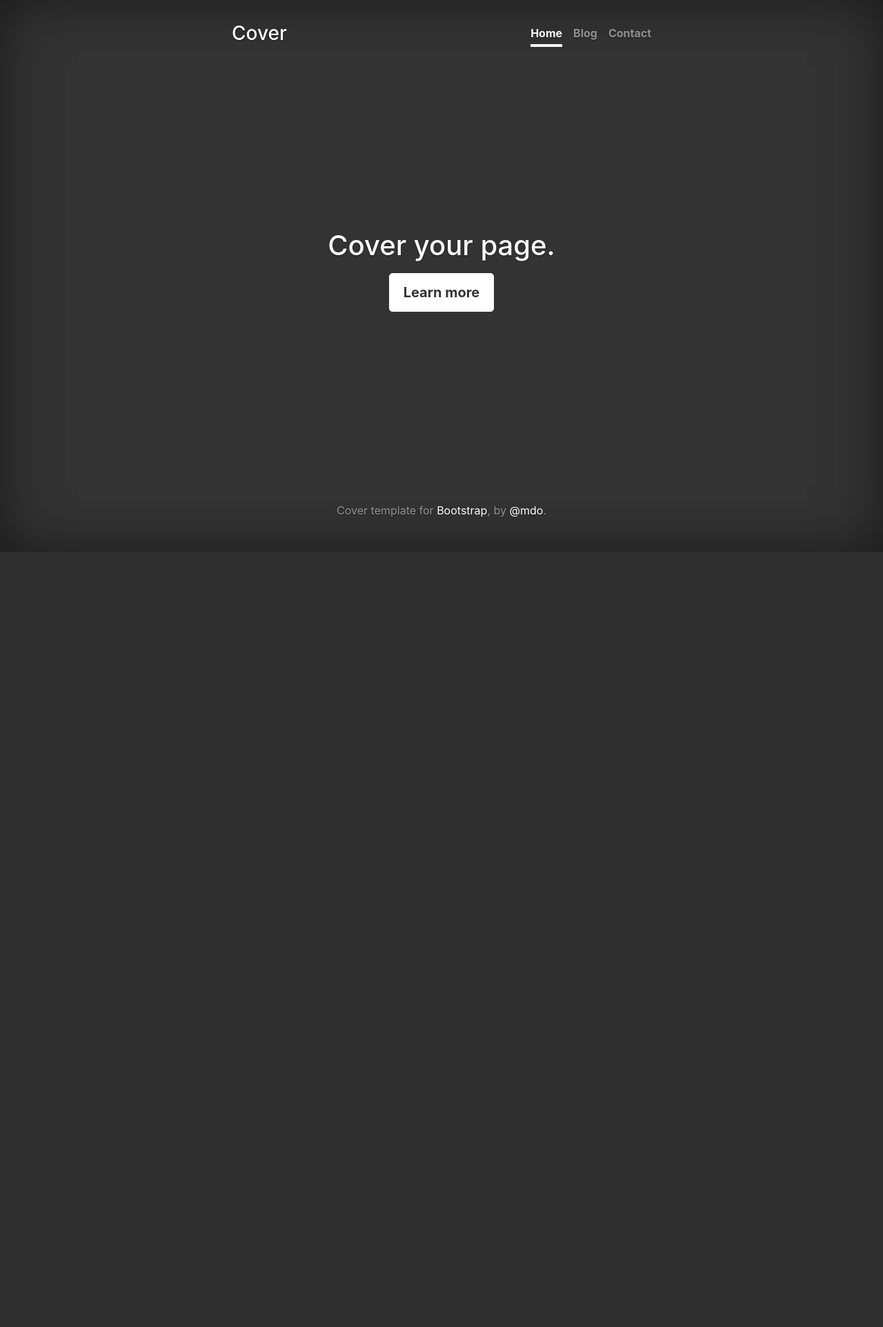
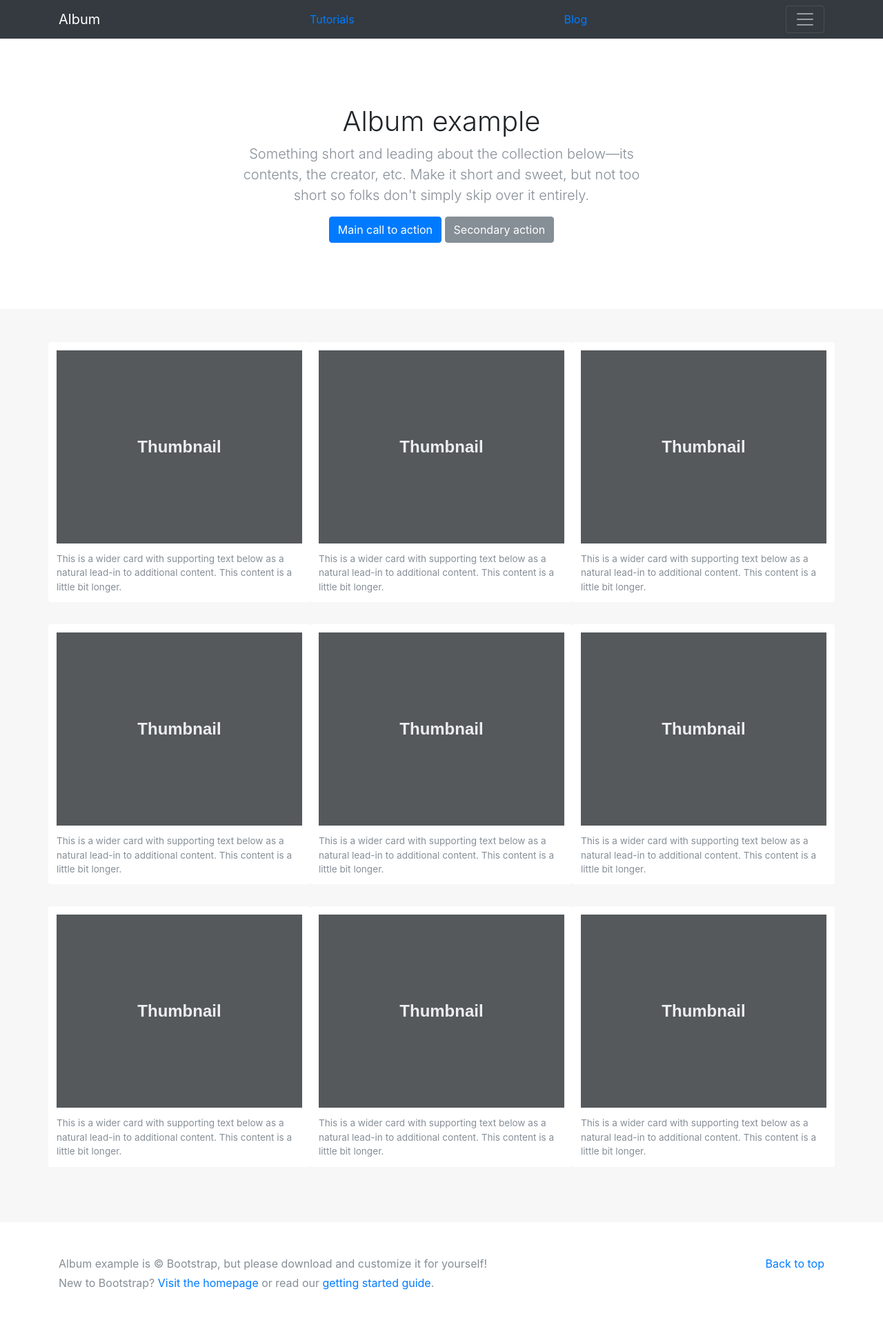
Before and after one commit to khursheedali38/Personal-Web, a Django app: page / in a window 1280 px wide. Shown: the whole page at 69% size. Before the commit the page ends 800 px from the top, so only its background shows below. Run offline with Django 3.2, Linux system fonts and the light colour scheme; some libraries are stand-ins or nearby versions.

Commit message:
added template to work ahead

```diff
--- a/blog/templates/blog/blog.html
+++ b/blog/templates/blog/blog.html
@@ -1,6 +1,10 @@
 {% extends "personal/header.html" %}
 {% block content %}
     {% for post in object_list %}
-        <h6>{{post.date|date:"Y-m-d"}}<a href = "/blog/{{post.id}}">&nbsp;&nbsp;{{post.title}}</a></h6>
+        <div class="card">
+                <div class="card-body">
+                        <h6>{{post.date|date:"Y-m-d"}}<a href = "/blog/{{post.id}}">&nbsp;&nbsp;{{post.title}}</a></h6>
+                </div>
+        </div>
     {% endfor %}
 {% endblock %}
--- /dev/null
+++ b/personal/static/personal/css/album.css
@@ -0,0 +1,58 @@
+body {
+  min-height: 75rem; /* Can be removed; just added for demo purposes */
+}
+
+.navbar {
+  margin-bottom: 0;
+}
+
+.jumbotron {
+  padding-top: 6rem;
+  padding-bottom: 6rem;
+  margin-bottom: 0;
+  background-color: #fff;
+}
+
+.jumbotron p:last-child {
+  margin-bottom: 0;
+}
+
+.jumbotron-heading {
+  font-weight: 300;
+}
+
+.jumbotron .container {
+  max-width: 40rem;
+}
+
+.album {
+  min-height: 50rem; /* Can be removed; just added for demo purposes */
+  padding-top: 3rem;
+  padding-bottom: 3rem;
+  background-color: #f7f7f7;
+}
+
+.card {
+  float: left;
+  width: 33.333%;
+  padding: .75rem;
+  margin-bottom: 2rem;
+  border: 0;
+}
+
+.card > img {
+  margin-bottom: .75rem;
+}
+
+.card-text {
+  font-size: 85%;
+}
+
+footer {
+  padding-top: 3rem;
+  padding-bottom: 3rem;
+}
+
+footer p {
+  margin-bottom: .25rem;
+}
--- a/personal/static/personal/css/cover.css
+++ /dev/null
@@ -1,161 +0,0 @@
-/*
- * Globals
- */
-
-/* Links */
-a,
-a:focus,
-a:hover {
-  color: #fff;
-}
-
-/* Custom default button */
-.btn-secondary,
-.btn-secondary:hover,
-.btn-secondary:focus {
-  color: #333;
-  text-shadow: none; /* Prevent inheritance from `body` */
-  background-color: #fff;
-  border: .05rem solid #fff;
-}
-
-
-/*
- * Base structure
- */
-
-html,
-body {
-  height: 100%;
-  background-color: #333;
-}
-body {
-  color: #fff;
-  text-align: center;
-  text-shadow: 0 .05rem .1rem rgba(0,0,0,.5);
-}
-
-/* Extra markup and styles for table-esque vertical and horizontal centering */
-.site-wrapper {
-  display: table;
-  width: 100%;
-  height: 100%; /* For at least Firefox */
-  min-height: 100%;
-  box-shadow: inset 0 0 5rem rgba(0,0,0,.5);
-}
-.site-wrapper-inner {
-  display: table-cell;
-  vertical-align: top;
-}
-.cover-container {
-  margin-right: auto;
-  margin-left: auto;
-}
-
-/* Padding for spacing */
-.inner {
-  padding: 2rem;
-}
-
-
-/*
- * Header
- */
-
-.masthead {
-  margin-bottom: 2rem;
-}
-
-.masthead-brand {
-  margin-bottom: 0;
-}
-
-.nav-masthead .nav-link {
-  padding: .25rem 0;
-  font-weight: 700;
-  color: rgba(255,255,255,.5);
-  background-color: transparent;
-  border-bottom: .25rem solid transparent;
-}
-
-.nav-masthead .nav-link:hover,
-.nav-masthead .nav-link:focus {
-  border-bottom-color: rgba(255,255,255,.25);
-}
-
-.nav-masthead .nav-link + .nav-link {
-  margin-left: 1rem;
-}
-
-.nav-masthead .active {
-  color: #fff;
-  border-bottom-color: #fff;
-}
-
-@media (min-width: 48em) {
-  .masthead-brand {
-    float: left;
-  }
-  .nav-masthead {
-    float: right;
-  }
-}
-
-
-/*
- * Cover
- */
-
-.cover {
-  padding: 0 1.5rem;
-}
-.cover .btn-lg {
-  padding: .75rem 1.25rem;
-  font-weight: 700;
-}
-
-
-/*
- * Footer
- */
-
-.mastfoot {
-  color: rgba(255,255,255,.5);
-}
-
-
-/*
- * Affix and center
- */
-
-@media (min-width: 40em) {
-  /* Pull out the header and footer */
-  .masthead {
-    position: fixed;
-    top: 0;
-  }
-  .mastfoot {
-    position: fixed;
-    bottom: 0;
-  }
-
-  /* Start the vertical centering */
-  .site-wrapper-inner {
-    vertical-align: middle;
-  }
-
-  /* Handle the widths */
-  .masthead,
-  .mastfoot,
-  .cover-container {
-    width: 100%; /* Must be percentage or pixels for horizontal alignment */
-  }
-}
-
-@media (min-width: 62em) {
-  .masthead,
-  .mastfoot,
-  .cover-container {
-    width: 42rem;
-  }
-}
--- a/personal/templates/personal/basic.html
+++ b/personal/templates/personal/basic.html
@@ -1,6 +1,10 @@
 {% extends "personal/header.html" %}
 {% block content %}
     {% for c in content %}
-        <p>{{c}}</p>
+    <div class="card">
+            <div class="card-body">
+              {{c}}
+            </div>
+          </div>
     {% endfor %}
 {% endblock %}
--- a/personal/templates/personal/header.html
+++ b/personal/templates/personal/header.html
@@ -6,60 +6,79 @@
     <meta name="description" content="">
     <meta name="author" content="">
 
-    <title>Cover Template for Bootstrap</title>
+    {% load staticfiles %}
+    <link rel="icon" href="{% static 'personal/img/favicon.ico' %}">
 
-    {% load staticfiles %}
-    <link rel="icon" href= "{% static 'personal/img/favicon.ico' %}">
+    <title>Album example for Bootstrap</title>
 
     <!-- Bootstrap core CSS -->
-    <link rel = "stylesheet" href="{% static 'personal/css/bootstrap.min.css' %}" type = "text/css">
+    <link href="{% static 'personal/css/bootstrap.min.css' %}" rel="stylesheet">
 
     <!-- Custom styles for this template -->
-    <link rel="stylesheet" href="{% static 'personal/css/cover.css' %}" rel="stylesheet">
+    <link href="{% static 'personal/css/album.css' %}" rel="stylesheet">
   </head>
 
   <body>
 
-    <div class="site-wrapper">
+    <header>
+      <div class="collapse bg-dark" id="navbarHeader">
+        <div class="container">
+          <div class="row">
+            <div class="col-sm-8 py-4">
+              <h4 class="text-white">About</h4>
+              <p class="text-muted">Add some information about the album below, the author, or any other background context. Make it a few sentences long so folks can pick up some informative tidbits. Then, link them off to some social networking sites or contact information.</p>
+            </div>
+            <div class="col-sm-4 py-4">
+              <h4 class="text-white">Contact</h4>
+              <ul class="list-unstyled">
+                <li><a href="#" class="text-white">Follow on Twitter</a></li>
+                <li><a href="#" class="text-white">Like on Facebook</a></li>
+                <li><a href="#" class="text-white">Email me</a></li>
+              </ul>
+            </div>
+          </div>
+        </div>
+      </div>
+      <div class="navbar navbar-dark bg-dark">
+        <div class="container d-flex justify-content-between">
+          <a href="/" class="navbar-brand">Album</a>
+          <a href="/tutorials/" class="nav-link">Tutorials</a>
+          <a href="/blog/" class="nav-link">Blog</a>
+          <button class="navbar-toggler" type="button" data-toggle="collapse" data-target="#navbarHeader" aria-controls="navbarHeader" aria-expanded="false" aria-label="Toggle navigation">
+            <span class="navbar-toggler-icon"></span>
+          </button>
+        </div>
+      </div>
+    </header>
 
-      <div class="site-wrapper-inner">
+    {% block content %}
+    {% endblock %}
 
-        <div class="cover-container">
-
-          <header class="masthead clearfix">
-            <div class="inner">
-              <h3 class="masthead-brand">Cover</h3>
-              <nav class="nav nav-masthead">
-                <a class="nav-link active" href="/">Home</a>
-                <a class="nav-link" href="/blog/">Blog</a>
-                <a class="nav-link" href="/contact/">Contact</a>
-              </nav>
-            </div>
-          </header>
-
-          {% block content %}
-          {% endblock %}
-
-          <footer class="mastfoot">
-            <div class="inner">
-              <p>Cover template for <a href="https://getbootstrap.com/">Bootstrap</a>, by <a href="https://twitter.com/mdo">@mdo</a>.</p>
-            </div>
-          </footer>
-
-        </div>
-
+    <footer class="text-muted">
+      <div class="container">
+        <p class="float-right">
+          <a href="#">Back to top</a>
+        </p>
+        <p>Album example is &copy; Bootstrap, but please download and customize it for yourself!</p>
+        <p>New to Bootstrap? <a href="../../">Visit the homepage</a> or read our <a href="../../getting-started/">getting started guide</a>.</p>
       </div>
-
-    </div>
+    </footer>
 
     <!-- Bootstrap core JavaScript
     ================================================== -->
     <!-- Placed at the end of the document so the pages load faster -->
-
     <script src="https://code.jquery.com/jquery-3.2.1.slim.min.js" integrity="sha384-KJ3o2DKtIkvYIK3UENzmM7KCkRr/rE9/Qpg6aAZGJwFDMVNA/GpGFF93hXpG5KkN" crossorigin="anonymous"></script>
     {% load staticfiles %}
-    <script>window.jQuery || document.write('<script src="{\% static \'personal/js/vendor/jquery.min.js\'\%}"><\/script>')</script>
+    <script>window.jQuery || document.write('<script src="{\% static \'personal/js/vendor/jquery.min.js\'\%}><\/script>')</script>
     <script src="{% static 'personal/js/vendor/popper.min.js'%}"></script>
     <script src="{% static 'personal/js/bootstrap.min.js'%}"></script>
+    <script src="{% static 'personal/js/vendor/holder.min.js'%}"></script>
+    <script>
+      Holder.addTheme('thumb', {
+        bg: '#55595c',
+        fg: '#eceeef',
+        text: 'Thumbnail'
+      });
+    </script>
   </body>
 </html>
--- a/personal/templates/personal/home.html
+++ b/personal/templates/personal/home.html
@@ -1,4 +1,64 @@
 {% extends "personal/header.html" %}
 {% block content %}
-{% include 'personal/includes/htmlsnippet.html' %}
+<main role="main">
+
+              <section class="jumbotron text-center">
+                <div class="container">
+                  <h1 class="jumbotron-heading">Album example</h1>
+                  <p class="lead text-muted">Something short and leading about the collection below—its contents, the creator, etc. Make it short and sweet, but not too short so folks don't simply skip over it entirely.</p>
+                  <p>
+                    <a href="#" class="btn btn-primary">Main call to action</a>
+                    <a href="#" class="btn btn-secondary">Secondary action</a>
+                  </p>
+                </div>
+              </section>
+
+              <div class="album text-muted">
+                <div class="container">
+
+                  <div class="row">
+                    <div class="card">
+                      <img data-src="holder.js/100px280?theme=thumb" alt="Card image cap">
+                      <p class="card-text">This is a wider card with supporting text below as a natural lead-in to additional content. This content is a little bit longer.</p>
+                    </div>
+                    <div class="card">
+                      <img data-src="holder.js/100px280?theme=thumb" alt="Card image cap">
+                      <p class="card-text">This is a wider card with supporting text below as a natural lead-in to additional content. This content is a little bit longer.</p>
+                    </div>
+                    <div class="card">
+                      <img data-src="holder.js/100px280?theme=thumb" alt="Card image cap">
+                      <p class="card-text">This is a wider card with supporting text below as a natural lead-in to additional content. This content is a little bit longer.</p>
+                    </div>
+
+                    <div class="card">
+                      <img data-src="holder.js/100px280?theme=thumb" alt="Card image cap">
+                      <p class="card-text">This is a wider card with supporting text below as a natural lead-in to additional content. This content is a little bit longer.</p>
+                    </div>
+                    <div class="card">
+                      <img data-src="holder.js/100px280?theme=thumb" alt="Card image cap">
+                      <p class="card-text">This is a wider card with supporting text below as a natural lead-in to additional content. This content is a little bit longer.</p>
+                    </div>
+                    <div class="card">
+                      <img data-src="holder.js/100px280?theme=thumb" alt="Card image cap">
+                      <p class="card-text">This is a wider card with supporting text below as a natural lead-in to additional content. This content is a little bit longer.</p>
+                    </div>
+
+                    <div class="card">
+                      <img data-src="holder.js/100px280?theme=thumb" alt="Card image cap">
+                      <p class="card-text">This is a wider card with supporting text below as a natural lead-in to additional content. This content is a little bit longer.</p>
+                    </div>
+                    <div class="card">
+                      <img data-src="holder.js/100px280?theme=thumb" alt="Card image cap">
+                      <p class="card-text">This is a wider card with supporting text below as a natural lead-in to additional content. This content is a little bit longer.</p>
+                    </div>
+                    <div class="card">
+                      <img data-src="holder.js/100px280?theme=thumb" alt="Card image cap">
+                      <p class="card-text">This is a wider card with supporting text below as a natural lead-in to additional content. This content is a little bit longer.</p>
+                    </div>
+                  </div>
+
+                </div>
+              </div>
+
+            </main>
 {% endblock %}
--- a/personal/templates/personal/includes/htmlsnippet.html
+++ b/personal/templates/personal/includes/htmlsnippet.html
@@ -1,9 +1,2 @@
 {% block content %}
-<main role="main" class="inner cover">
-    <h1 class="cover-heading">Cover your page.</h1>
-    <p class="lead">
-    <p class="lead">
-      <a href="#" class="btn btn-lg btn-secondary">Learn more</a>
-    </p>
-  </main>
 {% endblock %}
--- a/personal/urls.py
+++ b/personal/urls.py
@@ -3,5 +3,5 @@ from . import views
 
 urlpatterns = [
     url(r'^$', views.index, name = 'index'),
-    url(r'^contact/$', views.contact, name = 'contact'),
+    url(r'^tutorials/$', views.tutorials, name = 'tutorials'),
     ]
--- a/personal/views.py
+++ b/personal/views.py
@@ -6,5 +6,5 @@ from django.shortcuts import render
 def index(request):
     return render(request, 'personal/home.html')
 
-def contact(request):
-    return render(request, 'personal/basic.html', {'content':['If you would like to contact me regarding any project related discussions. Please email me.', 'khursheedali38@gmail.com']})
+def tutorials(request):
+    return render(request, 'personal/basic.html', {'content':['staty tunedIf you would like to contact me regarding any project related discussions. Please email me.', 'khursheedali38@gmail.com']})
```
Also changed, not shown: db.sqlite3, personal/static/personal/img/sdn.jpg (added).
